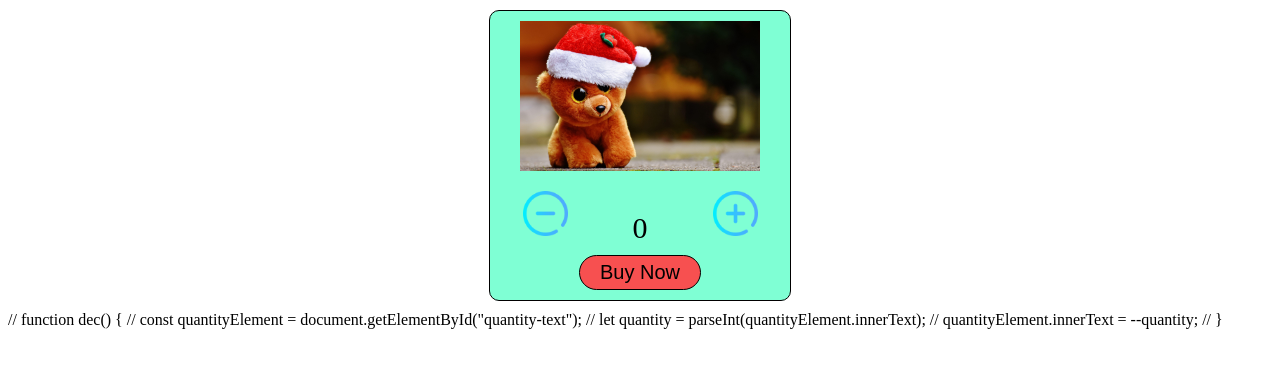
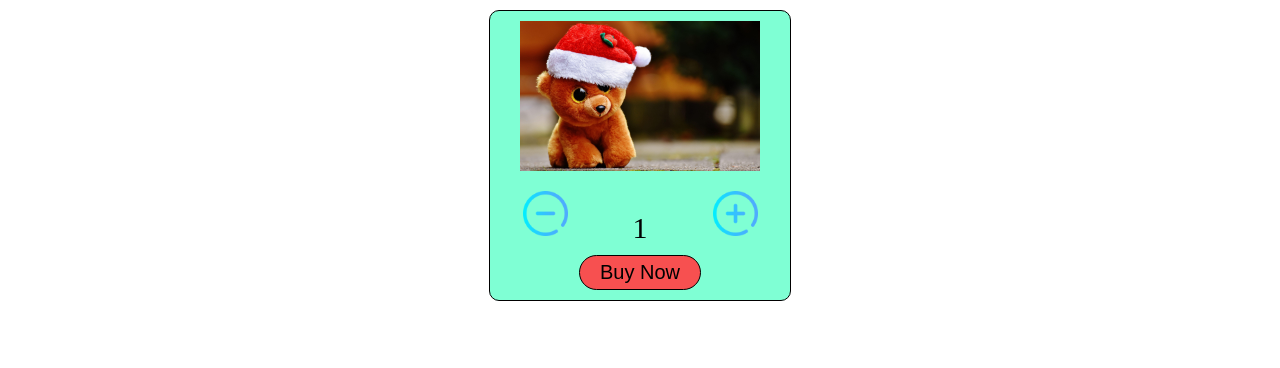
Before and after one commit to payalgupta13/inc-dec, a plain HTML site: page index.html in a window 1280 px wide. Both pictures are taken after a click on the picture 545 px from the left and 213 px from the top of the page. Drawn offline with Linux system fonts and the light colour scheme.

Commit message:
inc dec complete

```diff
--- a/index.html
+++ b/index.html
@@ -66,21 +66,18 @@
             const quantityElement = document.getElementById("quantity-text");
             let quantity = parseInt(quantityElement.innerText);
 
-            if (action=="inc") {
-                quantityElement.innerText = ++quantity;
+            if(quantity==1 && action=='dec'){
+                alert('Quantity cannot be less than 1')
+                return
             }
-            else{
-                quantityElement.innerText = --quantity;
+            else if(quantity==5 && action=='inc'){
+                alert('Quantity cannot be greater than 5')
+                return
             }
-        }
+            quantityElement.innerText = action=='inc' ? ++quantity : --quantity
 
 
+            }
     </script>
 </body>
 </html>
-
-// function dec() {
-    //     const quantityElement = document.getElementById("quantity-text");
-    //     let quantity = parseInt(quantityElement.innerText);
-    //     quantityElement.innerText = --quantity;
-    // }
```
